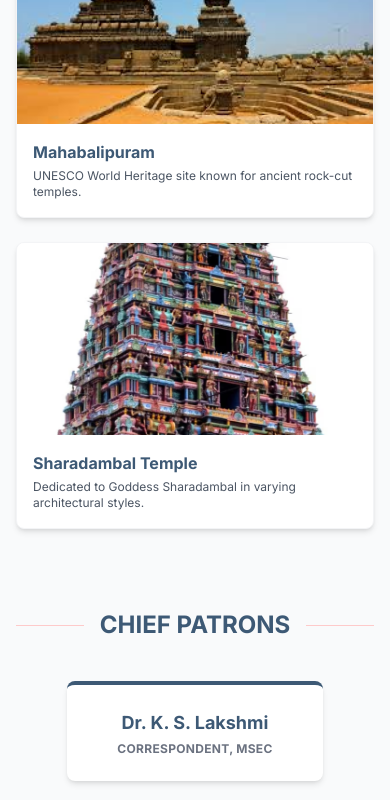
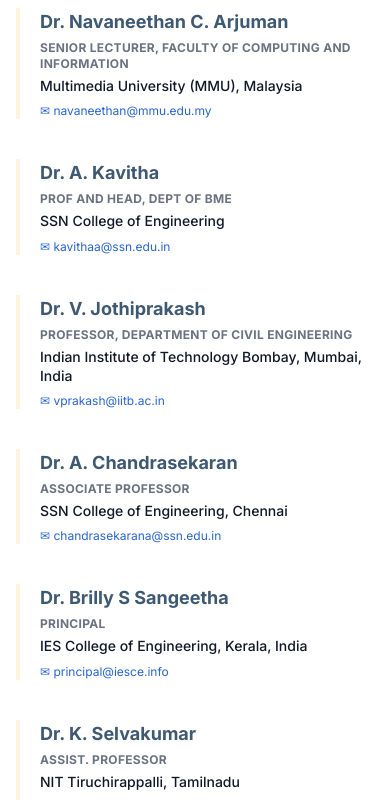
Before and after one commit to Akaash-S/iccetMSEC, a Next.js app: page / in a window 390 px wide. Shown: the part 10000-10800 px from the top of the page. Built offline with nearby package versions, Linux system fonts and the light colour scheme.

Commit message:
updated the codes for moving the about chennai section, and update the footer..

```diff
--- a/src/app/page.tsx
+++ b/src/app/page.tsx
@@ -9,6 +9,7 @@
 import { SponsorshipSection } from "@/components/sections/SponsorshipSection";
 import { PartnersSection } from "@/components/sections/PartnersSection";
 import { RegistrationSection } from "@/components/sections/RegistrationSection";
+import { AboutChennaiSection } from "@/components/sections/AboutChennaiSection";
 
 export default function Home() {
   return (
@@ -23,6 +24,7 @@
       <PaperSubmissionSection />
       <SponsorshipSection />
       <RegistrationSection />
+      <AboutChennaiSection />
     </div>
   );
 }
--- a/src/components/layout/Footer.tsx
+++ b/src/components/layout/Footer.tsx
@@ -85,7 +85,7 @@
 
                         <div className="mt-12 pt-8 border-t border-white/10">
                             <p className="text-sm text-gray-500">
-                                © 2026 KCG College of Technology. All rights reserved.
+                                © 2026 Meenakshi Sundararajan Engineering College. All rights reserved.
                             </p>
                         </div>
                     </div>
--- /dev/null
+++ b/src/components/sections/AboutChennaiSection.tsx
@@ -0,0 +1,60 @@
+"use client";
+
+import Image from "next/image";
+
+const chennaiplaces = [
+    { name: "Marina Beach", img: "/images/chennai/marina_beach.jpg", desc: "Iconic coastline of Chennai, one of the longest urban beaches in the world." },
+    { name: "Kapaleeswarar Temple", img: "/images/chennai/kapaleeswarar_temple.jpg", desc: "Historic Dravidian architecture dedicated to Lord Shiva in Mylapore." },
+    { name: "Santhome Basilica", img: "/images/chennai/santhome_basilica.jpg", desc: "Major Christian landmark built over the tomb of St. Thomas." },
+    { name: "DakshinaChitra Heritage Museum", img: "/images/chennai/dakshinachitra.jpg", desc: "Living museum showcasing South Indian heritage, art, and traditional architecture." },
+    { name: "Guindy National Park", img: "/images/chennai/guindy_park.jpg", desc: "One of India's smallest national parks located within city limits, home to diverse wildlife." },
+    { name: "Cholamandalam Artists Village", img: "/images/chennai/cholamandalam.jpg", desc: "Historic artists' commune and contemporary art center showcasing Indian modern art." },
+    { name: "Modern Chennai Skyline", img: "/images/chennai/chennai_skyline.jpg", desc: "A growing metro hub showcasing the city's development." },
+    { name: "Ripon Building", img: "/images/chennai/ripon_building.jpg", desc: "Iconic Indo-Saracenic landmark and Chennai Corporation headquarters." },
+    { name: "Valluvar Kottam", img: "/images/chennai/valluvar_kottam.jpg", desc: "Monument honoring the great Tamil poet Thiruvalluvar." },
+    { name: "Vandalur Zoo", img: "/images/chennai/vandalur_zoo.jpg", desc: "One of India's largest zoological parks with diverse wildlife." },
+    { name: "Mahabalipuram", img: "/images/chennai/mahabalipuram.jpg", desc: "UNESCO World Heritage site known for ancient rock-cut temples." },
+    { name: "Sharadambal Temple", img: "/images/chennai/sharadambal.jpg", desc: "Dedicated to Goddess Sharadambal in varying architectural styles." },
+];
+
+export function AboutChennaiSection() {
+    return (
+        <section className="py-20 bg-gray-50 border-t border-gray-200" id="about-chennai">
+            <div className="container mx-auto px-4 max-w-6xl text-center">
+                <h2 className="text-4xl font-bold text-primary mb-6 font-heading">
+                    ABOUT CHENNAI
+                </h2>
+                <div className="text-justify text-gray-700 leading-relaxed max-w-4xl mx-auto mb-10">
+                    <p>
+                        Chennai, formerly Madras, is the capital city of Tamil Nadu, India. Located on the Coromandel
+                        Coast of the Bay of Bengal, it is one of the largest cultural, economic, and educational centers
+                        of South India. Known as the &quot;Gateway to South India,&quot; Chennai is famous for its rich
+                        heritage, classical music, dance forms, and delicious cuisine.
+                    </p>
+                </div>
+
+                <div className="grid grid-cols-1 sm:grid-cols-2 md:grid-cols-4 gap-6">
+                    {chennaiplaces.map((place, idx) => (
+                        <div
+                            key={idx}
+                            className="bg-white rounded-lg shadow-md overflow-hidden hover:shadow-xl transition-shadow border border-gray-100 group"
+                        >
+                            <div className="relative h-48 overflow-hidden">
+                                <Image
+                                    src={place.img}
+                                    alt={place.name}
+                                    fill
+                                    className="object-cover group-hover:scale-110 transition-transform duration-500"
+                                />
+                            </div>
+                            <div className="p-4 text-left">
+                                <h4 className="font-bold text-primary mb-1">{place.name}</h4>
+                                <p className="text-xs text-gray-600 leading-snug">{place.desc}</p>
+                            </div>
+                        </div>
+                    ))}
+                </div>
+            </div>
+        </section>
+    );
+}
--- a/src/components/sections/AboutCollegeSection.tsx
+++ b/src/components/sections/AboutCollegeSection.tsx
@@ -1,6 +1,6 @@
 "use client";
 
-import Image from "next/image";
+
 
 const chiefPatrons = [
     { name: "Dr. K. S. Lakshmi", role: "Correspondent, MSEC" },
@@ -40,50 +40,6 @@
                     </div>
                 </div>
 
-                {/* About Chennai */}
-                <div className="mb-20 text-center">
-                    <h2 className="text-4xl font-bold text-primary mb-6 font-heading">
-                        ABOUT CHENNAI
-                    </h2>
-                    <div className="text-justify text-gray-700 leading-relaxed max-w-4xl mx-auto mb-10">
-                        <p>
-                            Chennai, formerly Madras, is the capital city of Tamil Nadu, India. Located on the Coromandel Coast of the Bay of Bengal, it is one of the largest cultural, economic, and educational centers of South India. Known as the &quot;Gateway to South India,&quot; Chennai is famous for its rich heritage, classical music, dance forms, and delicious cuisine.
-                        </p>
-                    </div>
-
-                    <div className="grid grid-cols-1 sm:grid-cols-2 md:grid-cols-4 gap-6">
-                        {[
-                            { name: "Marina Beach", img: "/images/chennai/marina_beach.jpg", desc: "Iconic coastline of Chennai, one of the longest urban beaches in the world." },
-                            { name: "Kapaleeswarar Temple", img: "/images/chennai/kapaleeswarar_temple.jpg", desc: "Historic Dravidian architecture dedicated to Lord Shiva in Mylapore." },
-                            { name: "Santhome Basilica", img: "/images/chennai/santhome_basilica.jpg", desc: "Major Christian landmark built over the tomb of St. Thomas." },
-                            { name: "DakshinaChitra Heritage Museum", img: "/images/chennai/dakshinachitra.jpg", desc: "Living museum showcasing South Indian heritage, art, and traditional architecture." },
-                            { name: "Guindy National Park", img: "/images/chennai/guindy_park.jpg", desc: "One of India's smallest national parks located within city limits, home to diverse wildlife." },
-                            { name: "Cholamandalam Artists Village", img: "/images/chennai/cholamandalam.jpg", desc: "Historic artists' commune and contemporary art center showcasing Indian modern art." },
-                            { name: "Modern Chennai Skyline", img: "/images/chennai/chennai_skyline.jpg", desc: "A growing metro hub showcasing the city's development." },
-                            { name: "Ripon Building", img: "/images/chennai/ripon_building.jpg", desc: "Iconic Indo-Saracenic landmark and Chennai Corporation headquarters." },
-                            { name: "Valluvar Kottam", img: "/images/chennai/valluvar_kottam.jpg", desc: "Monument honoring the great Tamil poet Thiruvalluvar." },
-                            { name: "Vandalur Zoo", img: "/images/chennai/vandalur_zoo.jpg", desc: "One of India's largest zoological parks with diverse wildlife." },
-                            { name: "Mahabalipuram", img: "/images/chennai/mahabalipuram.jpg", desc: "UNESCO World Heritage site known for ancient rock-cut temples." },
-                            { name: "Sharadambal Temple", img: "/images/chennai/sharadambal.jpg", desc: "Dedicated to Goddess Sharadambal in varying architectural styles." },
-
-                        ].map((place, idx) => (
-                            <div key={idx} className="bg-white rounded-lg shadow-md overflow-hidden hover:shadow-xl transition-shadow border border-gray-100 group">
-                                <div className="relative h-48 overflow-hidden">
-                                    <Image
-                                        src={place.img}
-                                        alt={place.name}
-                                        fill
-                                        className="object-cover group-hover:scale-110 transition-transform duration-500"
-                                    />
-                                </div>
-                                <div className="p-4 text-left">
-                                    <h4 className="font-bold text-primary mb-1">{place.name}</h4>
-                                    <p className="text-xs text-gray-600 leading-snug">{place.desc}</p>
-                                </div>
-                            </div>
-                        ))}
-                    </div>
-                </div>
 
                 {/* Committee Structure */}
                 <div className="space-y-16">
```
